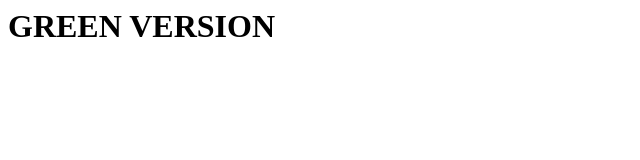
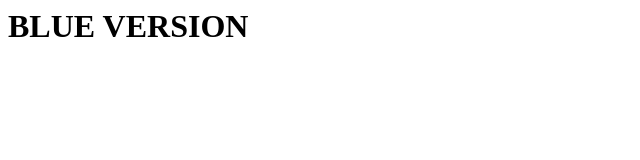
Before and after one commit to luxinzhi/aws-devops-demo, a plain HTML site: page app/index.html in a window 1280 px wide. Shown: the whole page, without its empty margins (0-640 px from the left). Drawn offline with Linux system fonts and the light colour scheme.

Commit message:
Update index.html

```diff
--- a/app/index.html
+++ b/app/index.html
@@ -1 +1 @@
-<h1>GREEN VERSION</h1>
+<h1>BLUE VERSION</h1>
```
